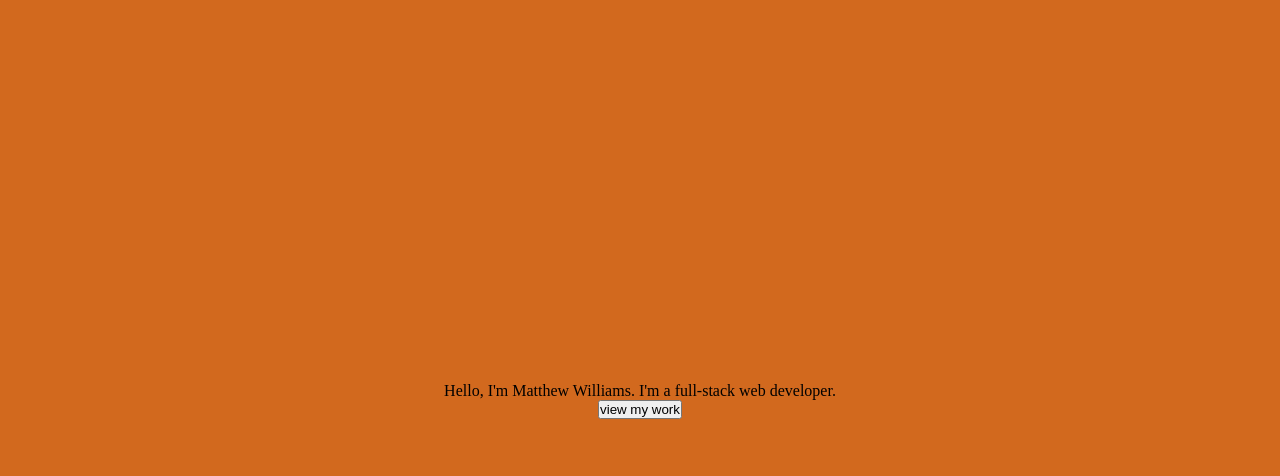
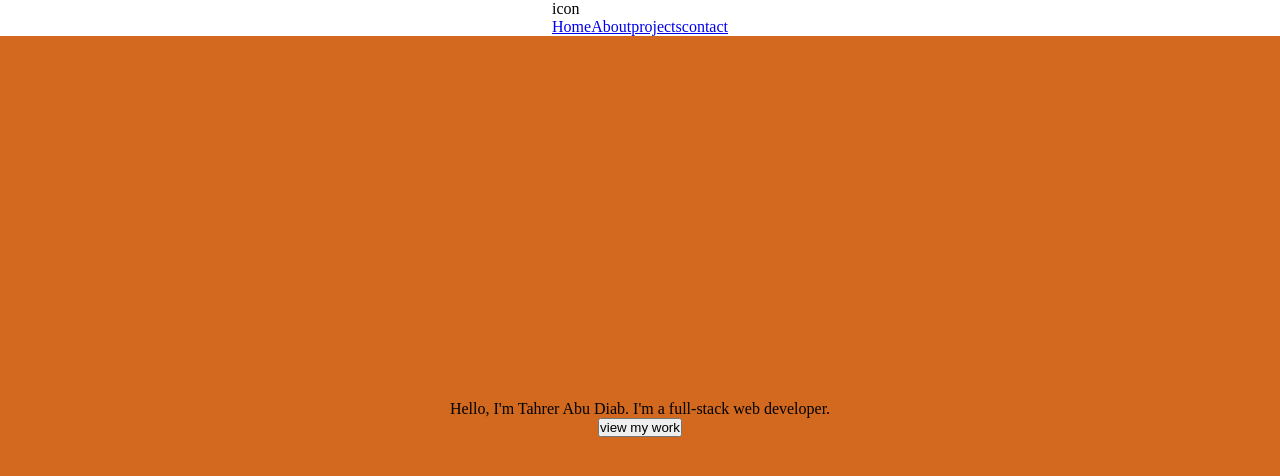
Before and after one commit to tahrer007/portfolio.v2, a React (Create React App) app in the folder client/: page / in a window 1280 px wide. Shown: the top 476 px of the page. Built offline with nearby package versions, Linux system fonts and the light colour scheme.

Commit message:
style classes , main page text

```diff
--- a/client/src/App.js
+++ b/client/src/App.js
@@ -5,13 +5,15 @@ import ContactPage from "./pages/contact/ContactPage";
 import ProjectsPage from "./pages/projects/ProjectsPage";
 import AboutPage from "./pages/about/AboutPage";
 import ErrorPage from "./pages/errorPage/ErrorPage";
+import NavBar from "./components/navIcon/NavBar";
 import "./app.css"
 
 const App = () => {
   return (
     <div className="appContainer">
+
   <BrowserRouter>
-
+  <NavBar/>
  <Routes>
    <Route path="/" element={<HomePage />} />
    <Route path="/contactme" element={<ContactPage />} />
--- a/client/src/app.css
+++ b/client/src/app.css
@@ -12,7 +12,7 @@
     width: 100vw;
 }
 /*general pages sittings */
-.page {
+.pages {
   display: flex;
     flex-direction: column;
     justify-content:center ;
--- a/client/src/components/navIcon/NavBar.jsx
+++ b/client/src/components/navIcon/NavBar.jsx
@@ -6,18 +6,26 @@ const NavBar = () => {
 
   return (
     <header className="navContainer">
-      <Link className="navButton" to="/">
+      <div className="navIcon">
+        icon
+      </div>
+      <div className="navMenu">
+
+      <Link className="navItem" to="/">
         Home
       </Link>
-      <Link className="navButton" to="/about">
+      <Link className="navItem" to="/about">
         About
       </Link>
-      <Link className="navButton" to="/projects">
+      <Link className="navItem" to="/projects">
         projects
       </Link>
-      <Link className="navButton" to="/contactme">
+      <Link className="navItem" to="/contactme">
         contact
       </Link>
+
+      </div>
+
 
     </header>
   );
--- a/client/src/components/navIcon/nav.css
+++ b/client/src/components/navIcon/nav.css
@@ -1,5 +1,11 @@
 .navContainer{
-
+    display: flex;
+    flex-direction: column;
+    justify-content:center ;
+    align-items: center;
+  height: 50%;
+  width: 50%;
+    background-color: blueviolet;
 }
 .navIcon{
 }
--- a/client/src/pages/about/AboutPage.jsx
+++ b/client/src/pages/about/AboutPage.jsx
@@ -1,7 +1,7 @@
 import React from "react";
 
 const AboutPage = () => {
-  return <div>AboutPage</div>;
+  return <div className="pages">AboutPage</div>;
 };
 
 export default AboutPage;
--- a/client/src/pages/contact/ContactPage.jsx
+++ b/client/src/pages/contact/ContactPage.jsx
@@ -1,7 +1,7 @@
 import React from "react";
 
 const ContactPage = () => {
-  return <div>ContactPage</div>;
+  return <div className="pages">ContactPage</div>;
 };
 
 export default ContactPage;
--- a/client/src/pages/errorPage/ErrorPage.jsx
+++ b/client/src/pages/errorPage/ErrorPage.jsx
@@ -3,7 +3,7 @@ import "./errorPage.css" ;
 
 
 function ErrorPage() {
-  return <div className='pagesContainer '>
+  return <div className='pages'>
     <h1 className="no-match">Page Not Found!</h1>
   </div>;
 }
--- a/client/src/pages/home/HomePage.jsx
+++ b/client/src/pages/home/HomePage.jsx
@@ -7,8 +7,8 @@ const HomePage = () => {
 
     //e.preventDefault();
   }
-  return (<div className="page homePage">
-    <div> Hello, I'm Matthew Williams.
+  return (<div className="pages homePage">
+    <div> Hello, I'm Tahrer Abu Diab.
 I'm a full-stack web developer.
 
 
```
